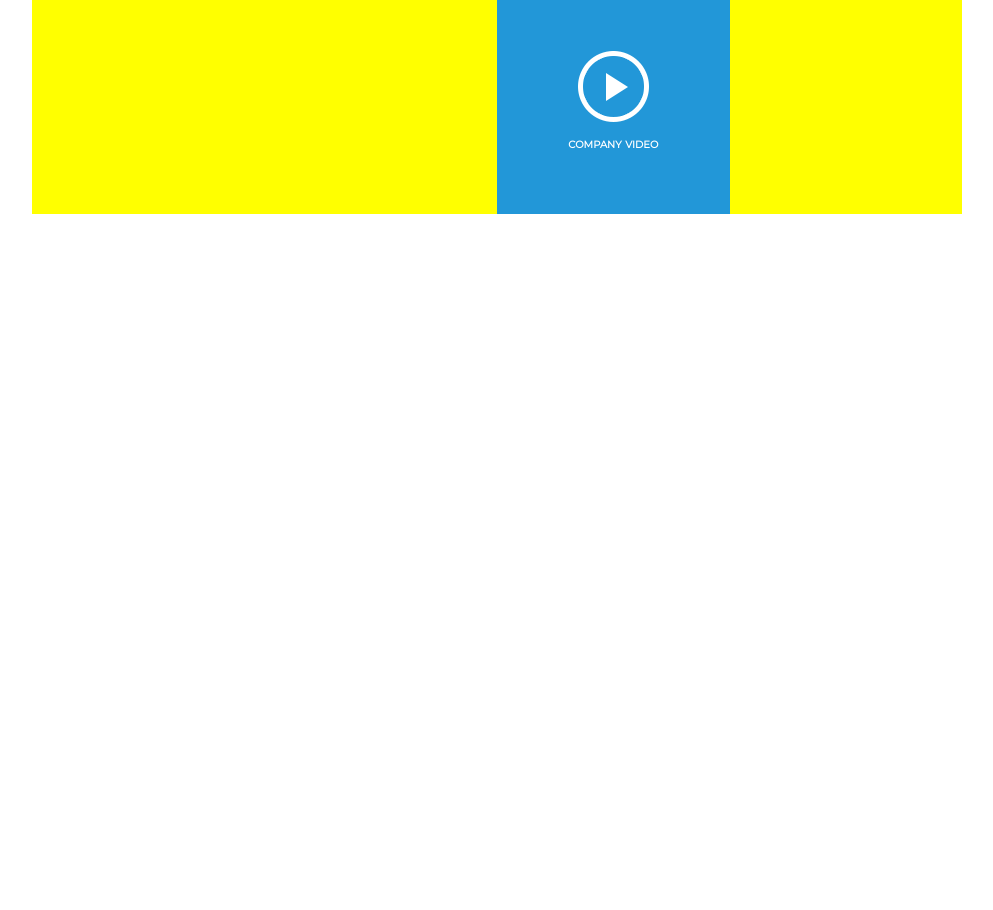
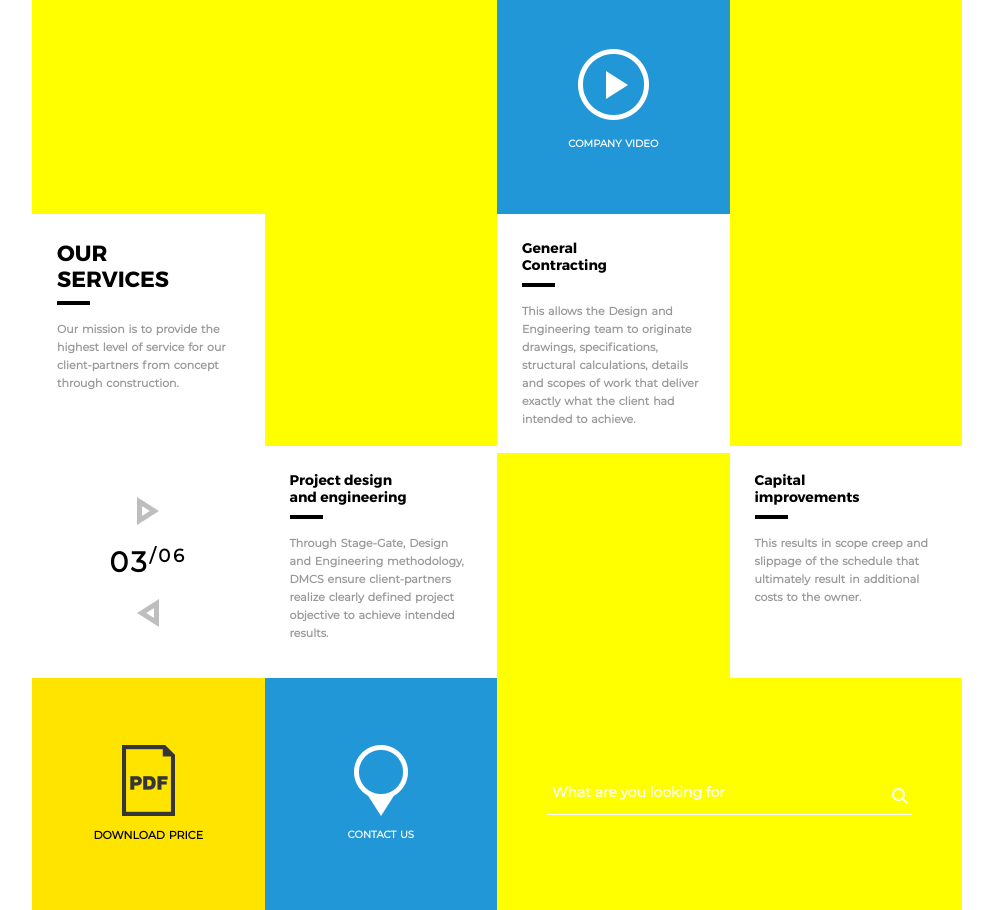
Before and after one commit to Andreybest/despacitoCollegeWebPage, a plain HTML site: page index.html in a window 1280 px wide. Shown: the part 440-1350 px from the top of the page, without its empty margins (143-1136 px from the left). Before the commit the page ends 800 px from the top, so only its background shows below. Drawn offline with Linux system fonts and the light colour scheme.

Commit message:
Added 3 more rows

```diff
--- a/css/style.css
+++ b/css/style.css
@@ -41,7 +41,12 @@ h1 {
     font-size: 22px;
 }
 
-h1::after {
+section > h2 {
+    font-family: "Montserrat Bold";
+    font-size: 14px;
+}
+
+h1::after, section > h2::after {
     content: "";
     display: block;
     border-bottom: 4px solid black;
@@ -55,7 +60,7 @@ p {
     font-size: 11px;
     font-weight: 600;
     word-spacing: 1px;
-    line-height: 15px;
+    line-height: 18px;
     color: rgb(152, 152, 152);
 }
 
@@ -167,14 +172,14 @@ header {
     padding: 20px 0;
 }
 
-.company-video {
+.icon-link-block {
     display: flex;
     flex-direction: column;
     justify-content: center;
     align-items: center;
 }
 
-.company-video img {
+.icon-link-block img {
     margin-bottom: 10px;
 }
 
@@ -202,3 +207,120 @@ header {
     }
 
 }
+
+.text-field {
+    display: flex;
+    justify-content: center;
+    align-items: center;
+}
+
+
+/* form starting stylings ------------------------------- */
+.group 			  {
+    position: relative;
+  }
+  input 				{
+    font-size:18px;
+    padding:10px 10px 10px 5px;
+    display:block;
+    width: 350px;
+    border:none;
+    border-bottom:1px solid white;
+  }
+  input:focus 		{ outline:none; }
+
+  /* LABEL ======================================= */
+  label {
+    font-family: "Montserrat Regular";
+    color: white;
+    font-size: 14px;
+    font-weight: bolder;
+    position: absolute;
+    pointer-events: none;
+    left: 5px;
+    top: 10px;
+    transition: 0.2s ease all;
+    -moz-transition: 0.2s ease all;
+    -webkit-transition: 0.2s ease all;
+  }
+
+  /* active state */
+  input:focus ~ label, input:valid ~ label 		{
+    top:-20px;
+    font-size:14px;
+    color:#5264AE;
+  }
+
+  /* BOTTOM BARS ================================= */
+.bar {
+    position: relative;
+    display: block;
+    width: 365px;
+}
+  .bar:before, .bar:after 	{
+    content:'';
+    height:2px;
+    width:0;
+    bottom:1px;
+    position:absolute;
+    background:#5264AE;
+    transition:0.2s ease all;
+    -moz-transition:0.2s ease all;
+    -webkit-transition:0.2s ease all;
+  }
+  .bar:before {
+    left:50%;
+  }
+  .bar:after {
+    right:50%;
+  }
+
+  /* active state */
+  input:focus ~ .bar:before, input:focus ~ .bar:after {
+    width:50%;
+  }
+
+  /* HIGHLIGHTER ================================== */
+  .highlight {
+    position:absolute;
+    height:60%;
+    width:100px;
+    top:25%;
+    left:0;
+    pointer-events:none;
+    opacity:0.5;
+  }
+
+  /* Search icon */
+
+  .group a {
+      position: absolute;
+      top: 15px;
+      left: 345px;
+  }
+
+  .group a i {
+    color: white;
+  }
+
+
+  /* active state */
+  input:focus ~ .highlight {
+    -webkit-animation:inputHighlighter 0.3s ease;
+    -moz-animation:inputHighlighter 0.3s ease;
+    animation:inputHighlighter 0.3s ease;
+  }
+
+  /* ANIMATIONS ================ */
+  @-webkit-keyframes inputHighlighter {
+      from { background:#5264AE; }
+    to 	{ width:0; background:transparent; }
+  }
+  @-moz-keyframes inputHighlighter {
+      from { background:#5264AE; }
+    to 	{ width:0; background:transparent; }
+  }
+  @keyframes inputHighlighter {
+      from { background:#5264AE; }
+    to 	{ width:0; background:transparent; }
+  }
--- a/index.html
+++ b/index.html
@@ -50,7 +50,7 @@
                 <section class="box-2-1">
                     &nbsp;
                 </section>
-                <section class="box-1-1 background-blue company-video">
+                <section class="box-1-1 background-blue icon-link-block">
                     <img src="img/videoPlay.png">
                     <p>
                         COMPANY VIDEO
@@ -60,6 +60,89 @@
                     &nbsp;
                 </section>
             </article>
+            <article class="row">
+                <section class="box-1-1 background-white">
+                    <h1>
+                        OUR
+                        <br>
+                        SERVICES
+                    </h1>
+                    <p>
+                        Our mission is to provide the highest level of service for our client-partners from concept through construction.
+                    </p>
+                </section>
+                <section class="box-1-1">
+                    &nbsp;
+                </section>
+                <section class="box-1-1 background-white">
+                    <h2>
+                        General
+                        <br>
+                        Contracting
+                    </h2>
+                    <p>
+                        This allows the Design and Engineering team to originate drawings, specifications, structural calculations, details and scopes of work that deliver exactly what the client had intended to achieve.
+                    </p>
+                </section>
+                <section class="box-1-1">
+                    &nbsp;
+                </section>
+            </article>
+            <article class="row">
+                <section class="box-1-1 background-white controller">
+                    <img src="img/right.png">
+                    <span>
+                        <h2>03</h2><sup>/06</sup>
+                    </span>
+                    <img src="img/left.png">
+                </section>
+                <section class="box-1-1 background-white">
+                    <h2>
+                        Project design
+                        <br>
+                        and engineering
+                    </h2>
+                    <p>
+                        Through Stage-Gate, Design and Engineering methodology, DMCS ensure client-partners realize clearly defined project objective to achieve intended results.
+                    </p>
+                </section>
+                <section class="box-1-1">
+                    &nbsp;
+                </section>
+                <section class="box-1-1 background-white">
+                    <h2>
+                        Capital
+                        <br>
+                        improvements
+                    </h2>
+                    <p>
+                        This results in scope creep and slippage of the schedule that ultimately result in additional costs to the owner.
+                    </p>
+                </section>
+            </article>
+            <article class="row">
+                <section class="box-1-1 background-yellow icon-link-block">
+                    <img src="img/pdf.png">
+                    <p>
+                        DOWNLOAD PRICE
+                    </p>
+                </section>
+                <section class="box-1-1 background-blue icon-link-block">
+                    <img src="img/marker.png">
+                    <p>
+                        CONTACT US
+                    </p>
+                </section>
+                <section class="box-2-1 text-field">
+                    <div class="group">
+                        <input type="text" required>
+                        <span class="highlight"></span>
+                        <span class="bar"></span>
+                        <label>What are you looking for</label>
+                        <a href="#"><i class="fas fa-search"></i></a>
+                    </div>
+                </section>
+            </article>
         </div>
     </div>
 </body>
```
Also changed, not shown: img/marker.png (added), img/pdf.png (added).
